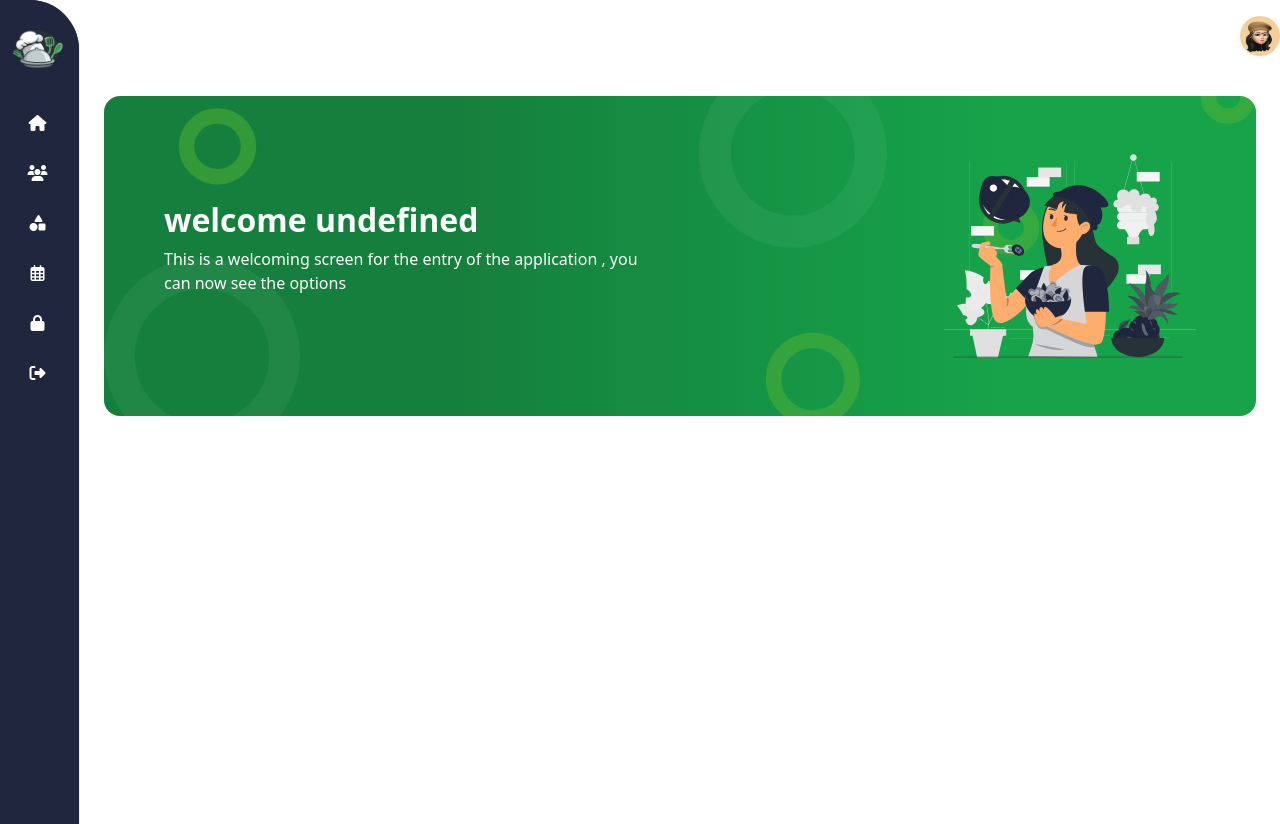
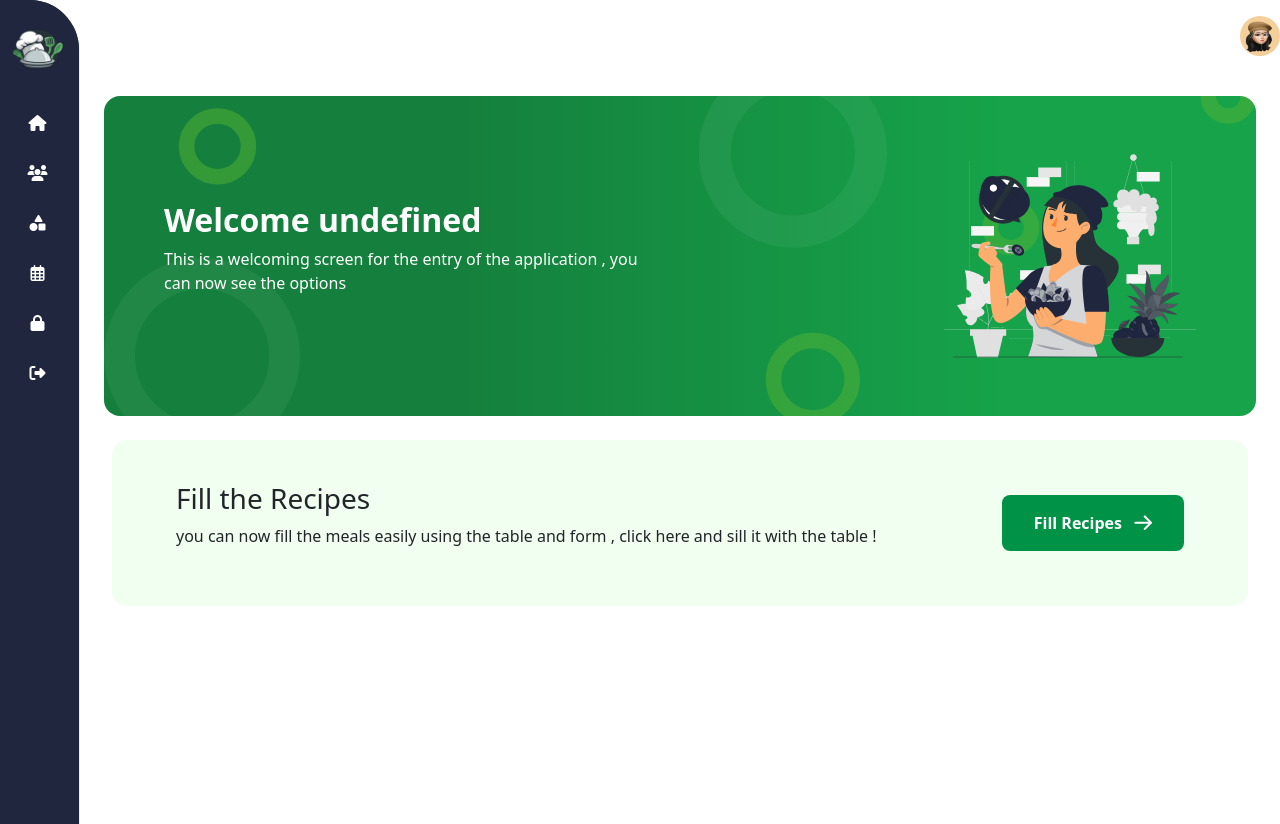
Before and after one commit to George-lab2004/FoodApp, a React (Vite) app: page /DashBoard in a window 1280 px wide. Built offline with nearby package versions, Linux system fonts and the light colour scheme; sample sign-in values are in the browser's storage.

Commit message:
fixed issue in app.jsx

```diff
--- a/src/App.jsx
+++ b/src/App.jsx
@@ -53,7 +53,7 @@ function App() {
         { index: true, element: <Dashboard /> },
         { path: "users", element: <UsersList /> },
 
-        { path: "recipes/:recipesId", element: <RecipiesForm /> },
+        { path: "recipes/:recipeId", element: <RecipiesForm /> },
         { path: "recipes", element: <RecipesList /> },
         { path: "recipe-Data", element: <RecipiesData /> },
         { path: "categories", element: <CategoriesList /> },
--- a/src/modules/Dashboard/components/Dashboard/Dashboard.jsx
+++ b/src/modules/Dashboard/components/Dashboard/Dashboard.jsx
@@ -1,18 +1,63 @@
-import { AuthContext } from "../../../../context/AuthContext.jsx";
+import React, { useContext } from "react";
+import { Link } from "react-router-dom";
+import { AuthContext } from "../../../../context/AuthContext";
 import Header from "../../../shared/Components/Header/Header";
-import { useContext } from "react";
 
 export default function Dashboard() {
-  let { loginData } = useContext(AuthContext);
-
+  const { loginData } = useContext(AuthContext);
   return (
     <>
       <Header
-        title={`welcome ${loginData?.userName}`}
+        title={`Welcome ${loginData?.userName}`}
         description={
           "This is a welcoming screen for the entry of the application , you can now see the options"
         }
       />
+      <header className="header-wrapper">
+        <div className="conten-wrapper">
+          <h3> Fill the Recipes</h3>
+          <p>
+            you can now fill the meals easily using the table and form , click
+            here and sill it with the table !
+          </p>
+        </div>
+        {loginData?.userGroup != "SystemUser" ? (
+          <Link
+            to={"/dashboard/recipes/new-recipe"}
+            className="btn-primary text-white"
+          >
+            Fill Recipes{" "}
+            <svg
+              width="18"
+              height="15"
+              viewBox="0 0 18 15"
+              fill="none"
+              xmlns="http://www.w3.org/2000/svg"
+            >
+              <path
+                d="M17.9927 7.70752C17.9927 8.01676 17.8783 8.28271 17.6494 8.50537L11.5542 14.5913C11.4367 14.7088 11.313 14.7954 11.1831 14.8511C11.0532 14.9067 10.9202 14.9346 10.7842 14.9346C10.4749 14.9346 10.2214 14.8356 10.0234 14.6377C9.82552 14.446 9.72656 14.2048 9.72656 13.9141C9.72656 13.7656 9.75749 13.6265 9.81934 13.4966C9.875 13.3667 9.95231 13.2523 10.0513 13.1533L12.1294 11.0566L15.5156 7.94873L15.8867 8.58887L12.6118 8.78369H1.46045C1.13883 8.78369 0.879069 8.68473 0.681152 8.48682C0.477051 8.2889 0.375 8.02913 0.375 7.70752C0.375 7.39209 0.477051 7.13542 0.681152 6.9375C0.879069 6.73958 1.13883 6.64063 1.46045 6.64063L12.6118 6.64062L15.8867 6.83545L15.5156 7.46631L12.1294 4.36768L10.0513 2.271C9.95231 2.17204 9.875 2.05762 9.81934 1.92773C9.75749 1.79785 9.72656 1.65869 9.72656 1.51025C9.72656 1.21956 9.82552 0.978353 10.0234 0.786621C10.2214 0.588704 10.4749 0.489746 10.7842 0.489746C11.0625 0.489746 11.3161 0.601074 11.5449 0.82373L17.6494 6.91895C17.8783 7.13542 17.9927 7.39827 17.9927 7.70752Z"
+                fill="white"
+              />
+            </svg>
+          </Link>
+        ) : (
+          <Link to={"/Dashboard/recipes"} className="btn-primary text-white">
+            Recipes{" "}
+            <svg
+              width="18"
+              height="15"
+              viewBox="0 0 18 15"
+              fill="none"
+              xmlns="http://www.w3.org/2000/svg"
+            >
+              <path
+                d="M17.9927 7.70752C17.9927 8.01676 17.8783 8.28271 17.6494 8.50537L11.5542 14.5913C11.4367 14.7088 11.313 14.7954 11.1831 14.8511C11.0532 14.9067 10.9202 14.9346 10.7842 14.9346C10.4749 14.9346 10.2214 14.8356 10.0234 14.6377C9.82552 14.446 9.72656 14.2048 9.72656 13.9141C9.72656 13.7656 9.75749 13.6265 9.81934 13.4966C9.875 13.3667 9.95231 13.2523 10.0513 13.1533L12.1294 11.0566L15.5156 7.94873L15.8867 8.58887L12.6118 8.78369H1.46045C1.13883 8.78369 0.879069 8.68473 0.681152 8.48682C0.477051 8.2889 0.375 8.02913 0.375 7.70752C0.375 7.39209 0.477051 7.13542 0.681152 6.9375C0.879069 6.73958 1.13883 6.64063 1.46045 6.64063L12.6118 6.64062L15.8867 6.83545L15.5156 7.46631L12.1294 4.36768L10.0513 2.271C9.95231 2.17204 9.875 2.05762 9.81934 1.92773C9.75749 1.79785 9.72656 1.65869 9.72656 1.51025C9.72656 1.21956 9.82552 0.978353 10.0234 0.786621C10.2214 0.588704 10.4749 0.489746 10.7842 0.489746C11.0625 0.489746 11.3161 0.601074 11.5449 0.82373L17.6494 6.91895C17.8783 7.13542 17.9927 7.39827 17.9927 7.70752Z"
+                fill="white"
+              />
+            </svg>
+          </Link>
+        )}
+      </header>
     </>
   );
 }
--- a/src/modules/users/Components/UsersList/UsersList.jsx
+++ b/src/modules/users/Components/UsersList/UsersList.jsx
@@ -98,6 +98,7 @@ export default function UsersList() {
         {loading ? (
           <div className="loader mx-auto"></div>
         ) : usersList.length > 0 ? (
+          <div className="table-responsive">
             <table className="table">
               <thead>
                 <tr>
@@ -139,6 +140,7 @@ export default function UsersList() {
                 ))}
               </tbody>
             </table>
+          </div>
         ) : (
           <NoData />
         )}
```
Lines whose indentation alone changed are shown as unchanged.
